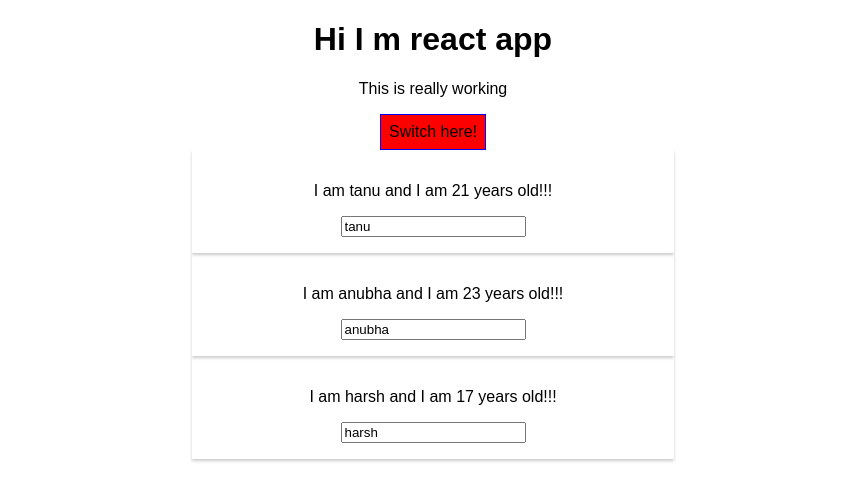
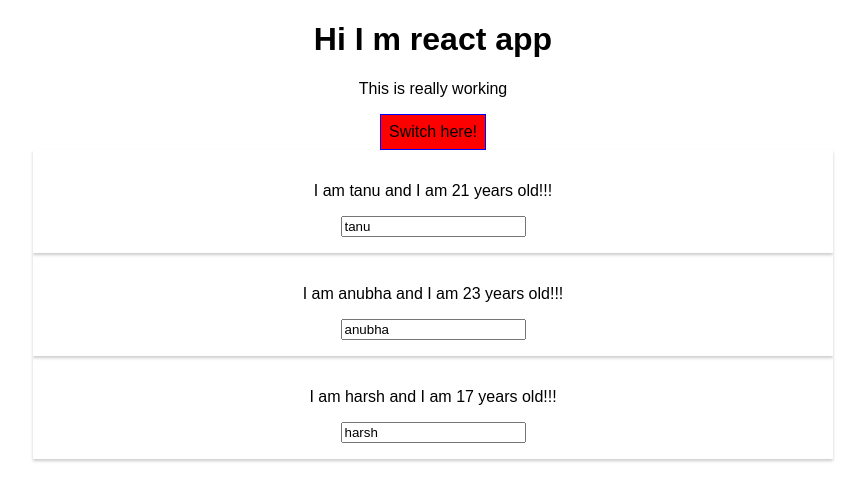
Before and after one commit to TanuAgrawal123/React-Udemy-Course, a React (Create React App) app in the folder react-complete-guide/: page / in a window 1280 px wide. Both pictures are taken after a click on the button "Switch here!". Shown: the top 500 px of the page, without its empty margins (207-1072 px from the left). Built offline with nearby package versions, Linux system fonts and the light colour scheme.

Commit message:
removed radium features

```diff
--- a/react-complete-guide/src/App.js
+++ b/react-complete-guide/src/App.js
@@ -1,7 +1,6 @@
 import React, { Component } from 'react';
 import Person from './Person/Person';
 import './App.css';
-import Radium ,{StyleRoot} from 'radium';
 
 class App extends Component{
   state={
@@ -60,10 +59,7 @@ class App extends Component{
      font:'inherit',
      border: '1px solid blue',
      padding:'8px',
-     ':hover':{
-       backgroundColor:'lightgreen',
-       color:'black'
-     }
+
 
    };
    let persons=null
@@ -82,13 +78,7 @@ class App extends Component{
        </div>
      );
     style.backgroundColor='red';
-    style[':hover']={
 
-        backgroundColor:'salmon',
-        color:'black'
-
-
-    };
 
    }
    const classes=[];
@@ -101,7 +91,7 @@ class App extends Component{
 
     }
   return(
-    <StyleRoot>
+
       <div className="App">
       <h1>Hi I m react app</h1>
       <p className={classes.join(' ')}>This is really working</p>
@@ -110,9 +100,9 @@ class App extends Component{
       {persons}
 
       </div>
-      </StyleRoot>
+
     )
 
 //return React.createElement('div',null, React.createElement('h1',{className:'App'},"hii i am react"));
 }}
-export default Radium(App);
+export default App;
--- a/react-complete-guide/src/Person/Person.js
+++ b/react-complete-guide/src/Person/Person.js
@@ -2,16 +2,12 @@ import React from 'react'
 import './Person.css';
 import Radium from 'radium';
 const person=(props)=>{
-    const style = {
-        '@media (min-width: 500px)': {
-            width: '450px'
-        }
-    };
-    return <div className="Person" style={style}><p onClick={props.click}>I am {props.name} and  I am {props.age} years old!!!</p>
+
+    return <div className="Person" ><p onClick={props.click}>I am {props.name} and  I am {props.age} years old!!!</p>
     <p>{props.children}</p>
     <input type="text" onChange={props.changed} value={props.name}/>
 
     </div>
 }
 
- export default Radium(person);
+ export default person;
```
